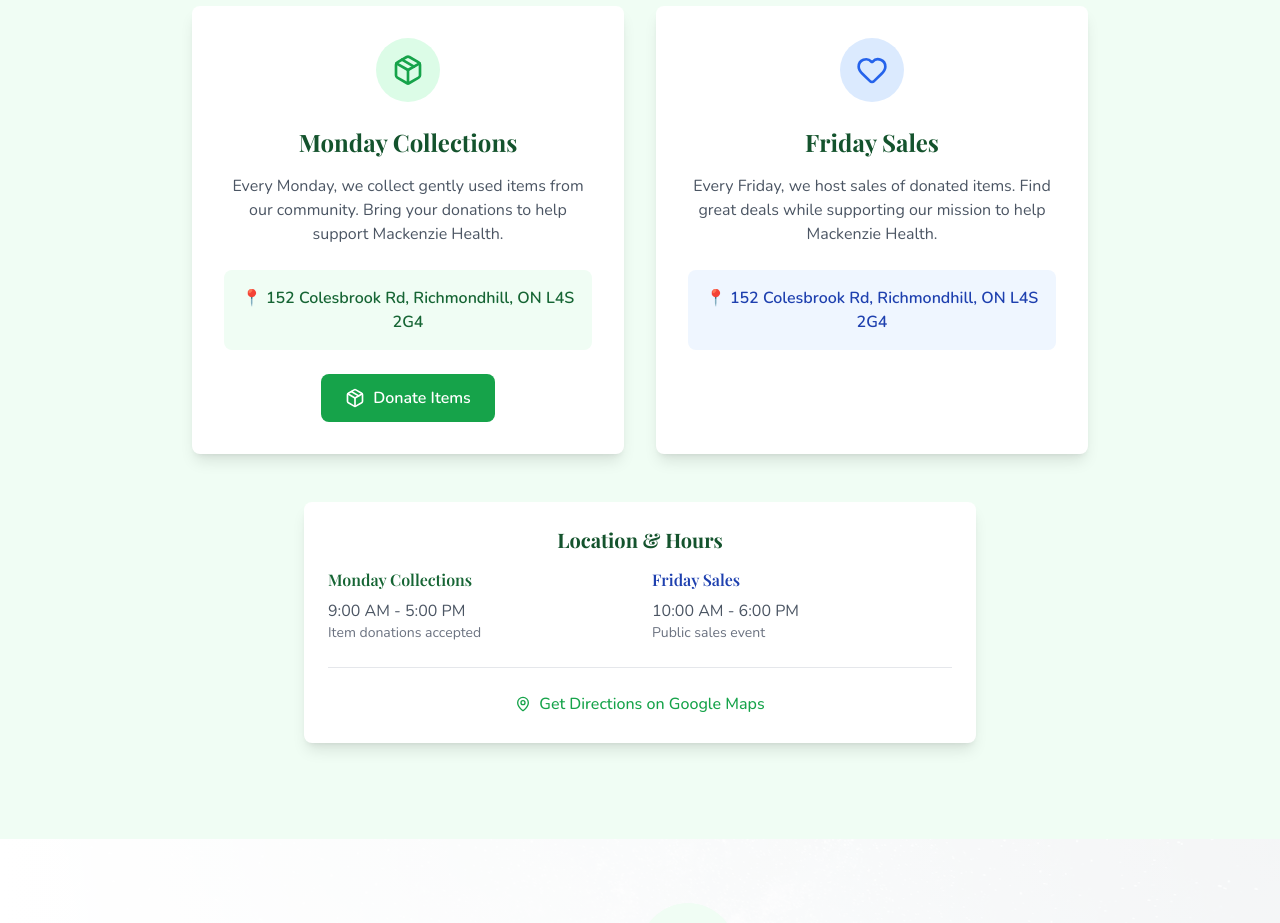
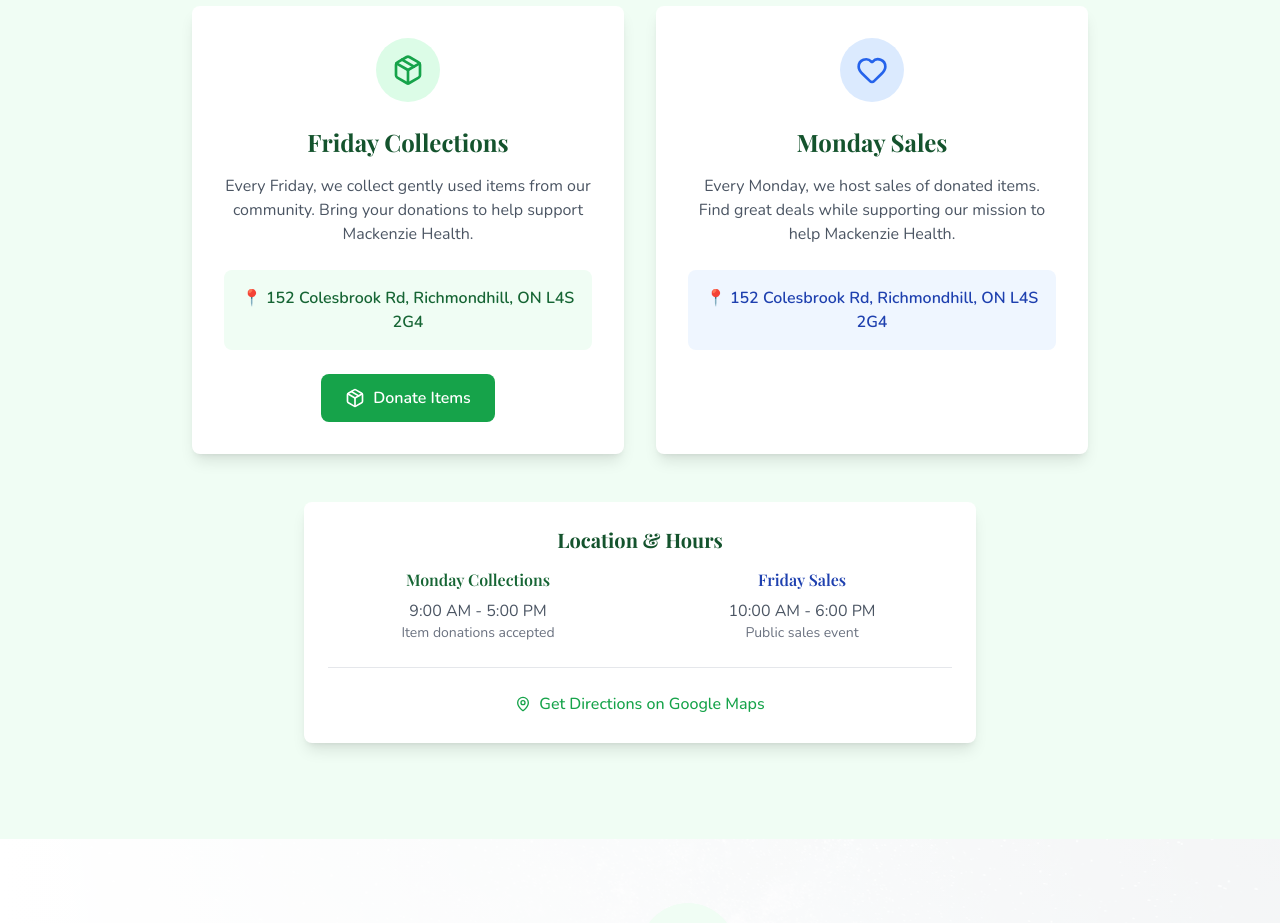
Before and after one commit to Harrywang12/givingtreewebsite, a Next.js app: page / in a window 1280 px wide. Shown: the part 1940-2863 px from the top of the page. Built offline with nearby package versions, Linux system fonts and the light colour scheme; no server answers; the database is empty.

Commit message:
Minor changes

```diff
--- a/src/app/page.tsx
+++ b/src/app/page.tsx
@@ -338,9 +338,9 @@ export default function Home() {
               <div className="w-16 h-16 bg-green-100 rounded-full flex items-center justify-center mx-auto mb-6">
                 <Package className="h-8 w-8 text-green-600" />
               </div>
-              <h3 className="text-2xl font-bold text-green-900 mb-4">Monday Collections</h3>
+              <h3 className="text-2xl font-bold text-green-900 mb-4">Friday Collections</h3>
               <p className="text-gray-600 mb-6">
-                Every Monday, we collect gently used items from our community.
+                Every Friday, we collect gently used items from our community.
                 Bring your donations to help support Mackenzie Health.
               </p>
               <div className="bg-green-50 rounded-lg p-4 mb-6">
@@ -366,9 +366,9 @@ export default function Home() {
               <div className="w-16 h-16 bg-blue-100 rounded-full flex items-center justify-center mx-auto mb-6">
                 <Heart className="h-8 w-8 text-blue-600" />
               </div>
-              <h3 className="text-2xl font-bold text-green-900 mb-4">Friday Sales</h3>
+              <h3 className="text-2xl font-bold text-green-900 mb-4">Monday Sales</h3>
               <p className="text-gray-600 mb-6">
-                Every Friday, we host sales of donated items.
+                Every Monday, we host sales of donated items.
                 Find great deals while supporting our mission to help Mackenzie Health.
               </p>
               <div className="bg-blue-50 rounded-lg p-4 mb-6">
@@ -386,7 +386,7 @@ export default function Home() {
           >
             <div className="bg-white rounded-lg shadow-lg p-6 max-w-2xl mx-auto">
               <h3 className="text-xl font-bold text-green-900 mb-4">Location & Hours</h3>
-              <div className="grid md:grid-cols-2 gap-6 text-left">
+              <div className="grid md:grid-cols-2 gap-6 text-center">
                 <div>
                   <h4 className="font-semibold text-green-800 mb-2">Monday Collections</h4>
                   <p className="text-gray-600">9:00 AM - 5:00 PM</p>
@@ -398,7 +398,7 @@ export default function Home() {
                   <p className="text-sm text-gray-500">Public sales event</p>
                 </div>
               </div>
-              <div className="mt-6 pt-6 border-t border-gray-200">
+              <div className="mt-6 pt-6 border-t border-gray-200 text-center">
                 <a
                   href="https://maps.google.com/?q=152+Colesbrook+Rd,+Richmondhill,+ON+L4S+2G4"
                   target="_blank"
--- a/src/components/DonationForm.tsx
+++ b/src/components/DonationForm.tsx
@@ -123,7 +123,7 @@ export default function DonationForm() {
         <h2 className="text-3xl font-bold text-green-900 mb-4">Donate Items</h2>
         <p className="text-lg text-gray-600 max-w-2xl mx-auto">
           We accept online donations for items that have significant value, items you're unsure if they qualify for our standards,
-          or items that need to be picked up. For all other donations, we accept donations every Monday at our location.
+          or items that need to be picked up. For all other donations, we accept donations every Friday at our location.
         </p>
         <div className="mt-4">
           <a
```
